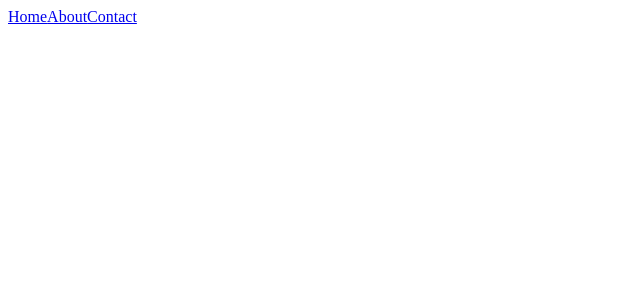
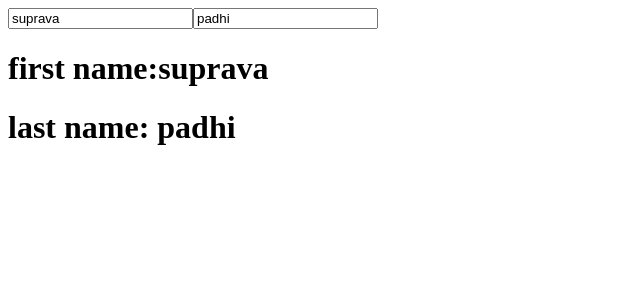
Before and after one commit to suprava16/REACT_SESSION_4, a React (Create React App) app: page /notfound in a window 1280 px wide. Shown: the top 300 px of the page, without its empty margins (0-640 px from the left). Built offline with nearby package versions, Linux system fonts and the light colour scheme.

Commit message:
functional component

```diff
--- a/src/App.js
+++ b/src/App.js
@@ -13,6 +13,9 @@ import Main from "./Components/LifeCycle/Main"
 import FetchApi from "./Components/Api/fetch_api"
 import Post_api from "./Components/Api/post_api"
 import Routing from "./Components/React_Router/Routing"
+import Greet from "./Components/functional_component/Greet"
+import Hook_State from "./Components/functional_component/hook_state"
+import Hook_object from "./Components/functional_component/Hook_object"
 class App extends React.Component {
   render() {
     return (
@@ -33,7 +36,10 @@ class App extends React.Component {
           {/* <Main/> */}
           {/* <FetchApi/> */}
           {/* <Post_api/> */}
-          <Routing/>
+          {/* <Routing/> */}
+          {/* <Greet name="suprava"/> */}
+          {/* <Hook_State/> */}
+          <Hook_object/>
       </>
     )
   }
--- /dev/null
+++ b/src/Components/React_Router/NotFound.js
@@ -0,0 +1,11 @@
+import React, { Component } from 'react'
+
+export default class NotFound extends Component {
+  render() {
+    return (
+      <div>
+        <h1 style={{color:"red",margin:"auto"}}>404 ! Page Not Found</h1>
+      </div>
+    )
+  }
+}
--- a/src/Components/React_Router/Routing.js
+++ b/src/Components/React_Router/Routing.js
@@ -1,8 +1,9 @@
 import React, { Component } from 'react'
-import {BrowserRouter,Route,Link,Redirect} from "react-router-dom"
+import {BrowserRouter,Route,Link,Redirect,Switch} from "react-router-dom"
 import Home from './Home'
 import About from './About'
 import Contact from './Contact'
+import NotFound from './NotFound'
 export default class Routing extends Component {
   render() {
     return (
@@ -11,7 +12,7 @@ export default class Routing extends Component {
           <Link to="/">Home</Link>
           <Link to="/about">About</Link>
           <Link to="/contact">Contact</Link>
-
+      <Switch>
           <Route exact path="/" component={Home}>
             {/* <Home/> */}
           </Route>
@@ -21,6 +22,10 @@ export default class Routing extends Component {
           <Route exact path="/contact" component={Contact}>
             {/* <Contact/> */}
           </Route>
+          {/* <Redirect to="/"></Redirect> */}
+          <Route path="/notfound" component={NotFound}></Route>
+          <Redirect to="/notfound"></Redirect>
+          </Switch>
         </BrowserRouter>
       </div>
     )
--- /dev/null
+++ b/src/Components/functional_component/Greet.js
@@ -0,0 +1,10 @@
+import React from "react"
+
+function Greet(props){
+  console.log(props)
+  return(
+    <h1>Good morning {props.name}</h1>
+  )
+}
+
+export default Greet;
--- /dev/null
+++ b/src/Components/functional_component/Hook_object.js
@@ -0,0 +1,30 @@
+import React from "react"
+
+function Hook_object(){
+  const[user,setUser]=React.useState({fname:"suprava",lname:"padhi"})
+
+
+  return(
+    <div>
+    <input type="text" value={user.fname}
+      onChange={(event)=>{
+        setUser({
+          ...user,
+          fname:event.target.value
+        })
+      }}
+    />
+    <input type="text" value={user.lname}
+     onChange={(event)=>{
+        setUser({
+          ...user,
+          lname:event.target.value
+        })
+      }}
+     />
+      <h1>first name:{user.fname}</h1>
+      <h1>last name: {user.lname}</h1>
+    </div>
+  )
+}
+export default Hook_object;
--- /dev/null
+++ b/src/Components/functional_component/hook_state.js
@@ -0,0 +1,19 @@
+import React,{useState} from "react"
+
+function Hook_State(){
+  const[name,setName]=useState("suprava")
+  const[email,setEmail]=useState("suprava@gmail.com")
+
+const handleClick=()=>{
+  setName("Rima");
+}
+
+  return(
+    <div>
+      <h1>My name is {name} .your email id is {email}</h1>
+    <button onClick={handleClick}>Update</button>
+    </div>
+  )
+
+}
+export default Hook_State
```
